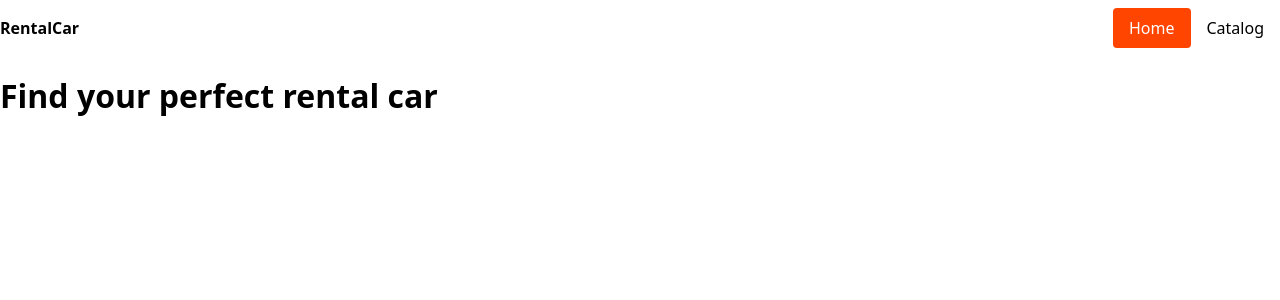
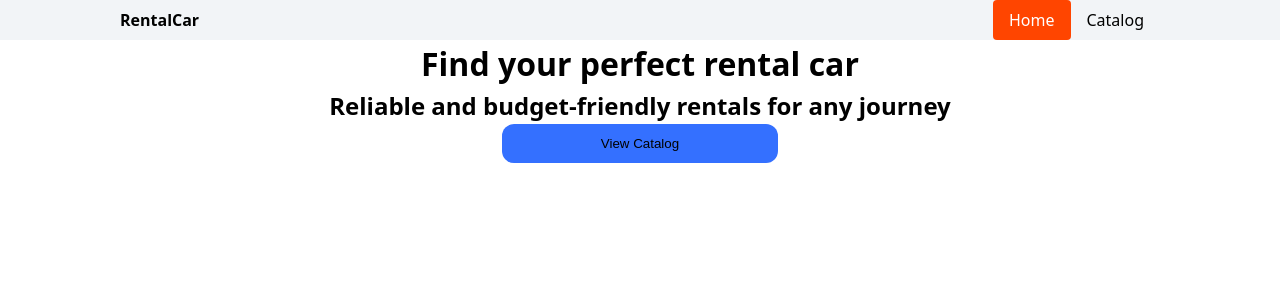
Before and after one commit to vanisimov4/RentalCar, a React (Vite) app: page / in a window 1280 px wide. Shown: the top 300 px of the page. Built offline with nearby package versions, Linux system fonts and the light colour scheme.

Commit message:
addHeaderAndHomePage

```diff
--- a/src/components/AppBar/AppBar.jsx
+++ b/src/components/AppBar/AppBar.jsx
@@ -1,7 +1,7 @@
-import { NavLink } from "react-router-dom";
-import clsx from "clsx";
+import { NavLink } from 'react-router-dom';
+import clsx from 'clsx';
 
-import css from "./AppBar.module.css";
+import css from './AppBar.module.css';
 
 const buildLinkClass = ({ isActive }) => {
   return clsx(css.link, isActive && css.active);
@@ -9,7 +9,7 @@ const buildLinkClass = ({ isActive }) => {
 
 export default function AppBar() {
   return (
-    <header className={css.header}>
+    <header className={`${css.header} container`}>
       <p className={css.logo}>RentalCar</p>
       <nav className={css.nav}>
         <NavLink className={buildLinkClass} to="/">
--- a/src/components/AppBar/AppBar.module.css
+++ b/src/components/AppBar/AppBar.module.css
@@ -5,6 +5,8 @@
   gap: 12px;
   padding: 8px 0;
   margin-bottom: 16px;
+  width: 100%;
+  background-color: #f2f4f7;
   /* border-bottom: 1px solid #2a363b; */
 }
 
--- a/src/components/app/App.jsx
+++ b/src/components/app/App.jsx
@@ -1,18 +1,18 @@
-import { lazy, Suspense } from "react";
-import { Routes, Route } from "react-router-dom";
+import { lazy, Suspense } from 'react';
+import { Routes, Route } from 'react-router-dom';
 // import { useState } from 'react';
 // import reactLogo from './assets/react.svg';
 // import viteLogo from '/vite.svg';
-import Layout from "../Layout/Layout.jsx";
+import Layout from '../Layout/Layout.jsx';
 
-import css from "./App.module.css";
+import css from './App.module.css';
 
-const HomePage = lazy(() => import("../../pages/HomePage/HomePage.jsx"));
+const HomePage = lazy(() => import('../../pages/HomePage/HomePage.jsx'));
 const CatalogPage = lazy(() =>
-  import("../../pages/catalogPage/CatalogPage.jsx")
+  import('../../pages/CatalogPage/CatalogPage.jsx')
 );
 const CarDetailsPage = lazy(() =>
-  import("../../pages/carDetailsPage/CarDetailsPage.jsx")
+  import('../../pages/CarDetailsPage/CarDetailsPage.jsx')
 );
 
 function App() {
@@ -20,7 +20,6 @@ function App() {
 
   return (
     <Layout className={css.wrapper}>
-      <h1>Find your perfect rental car</h1>
       <Suspense fallback={null}>
         <Routes>
           <Route path="/" element={<HomePage />} />
--- a/src/index.css
+++ b/src/index.css
@@ -48,6 +48,13 @@ a {
 button {
   cursor: pointer;
   border: none;
+}
+
+.container {
+  width: 100%;
+  margin: 0 auto;
+  padding: 0 120px;
+  max-width: 1440px;
 }
 
 /*
--- /dev/null
+++ b/src/pages/HomePage/HomePage.module.css
@@ -0,0 +1,22 @@
+.wrapper {
+  display: flex;
+  flex-direction: column;
+  align-items: center;
+}
+
+.text {
+  /* text-align: center; */
+}
+
+.btn {
+  width: 276;
+  height: 44;
+  /* angle: 0 deg;
+  opacity: 1; */
+  border-radius: 12px;
+  padding-top: 12px;
+  padding-right: 99px;
+  padding-bottom: 12px;
+  padding-left: 99px;
+  background: #3470ff;
+}
--- a/src/pages/homePage/HomePage.jsx
+++ b/src/pages/homePage/HomePage.jsx
@@ -1,5 +1,19 @@
+import css from './HomePage.module.css';
+
 const HomePage = () => {
-  return;
+  return (
+    <>
+      <div className={`${css.wrapper} container`}>
+        <h1 className={css.text}>Find your perfect rental car</h1>
+        <h2 className={css.text}>
+          Reliable and budget-friendly rentals for any journey
+        </h2>
+        <button type="button" className={css.btn}>
+          View Catalog
+        </button>
+      </div>
+    </>
+  );
 };
 
 export default HomePage;
```
